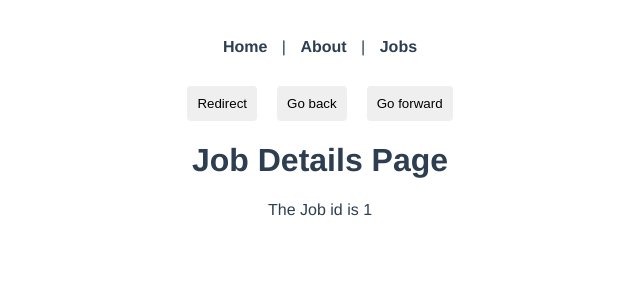
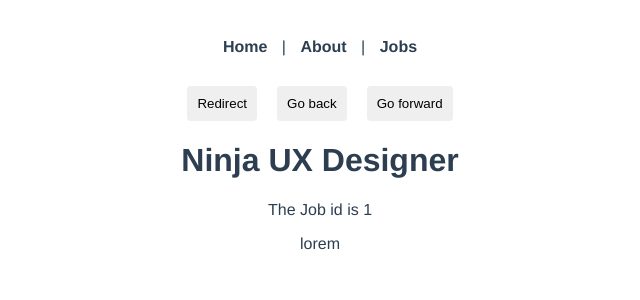
Before and after one commit to lbertoncello/vue-ninja-jobs, a Vue app: page /jobs/1 in a window 1280 px wide. Shown: the top 300 px of the page, without its empty margins (320-960 px from the left). Built offline with nearby package versions, Linux system fonts and the light colour scheme; data requests are answered from the project's data file.

Commit message:
feat(JobDetails): add new values on the page

```diff
--- a/src/views/jobs/JobDetails.vue
+++ b/src/views/jobs/JobDetails.vue
@@ -1,17 +1,30 @@
 <template>
-  <h1>Job Details Page</h1>
-  <p>The Job id is {{ id }}</p>
+  <div v-if="job">
+    <h1>{{ job.title }}</h1>
+    <p>The Job id is {{ id }}</p>
+    <p>{{ job.details }}</p>
+  </div>
+  <div v-else>
+    <p>Loading job details...</p>
+  </div>
 </template>
 
 <script>
 export default {
   props: [ 'id' ],
-  // The way below is used when 'props' is false on the router.
-  // data() {
-  //   return {
-  //     id: this.$route.params.id
-  //   }
-  // }
+  data() {
+    return {
+      // The way below is used when 'props' is false on the router.
+      // id: this.$route.params.id
+      job: null,
+    }
+  },
+  mounted() {
+    fetch(`http://localhost:3000/jobs/${this.id}`)
+      .then((res) => res.json())
+      .then((data) => this.job = data)
+      .catch((error) => console.log(error.message))
+  }
 }
 </script>
 
```
